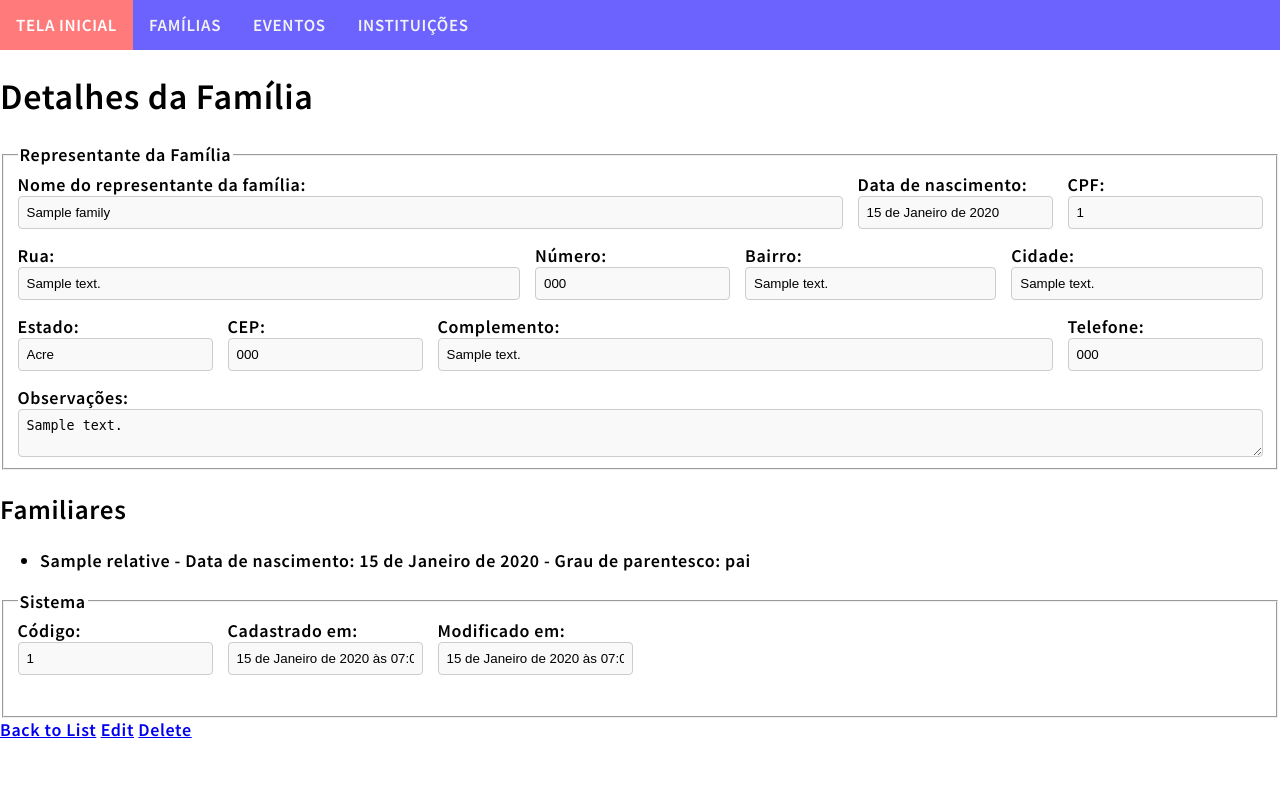
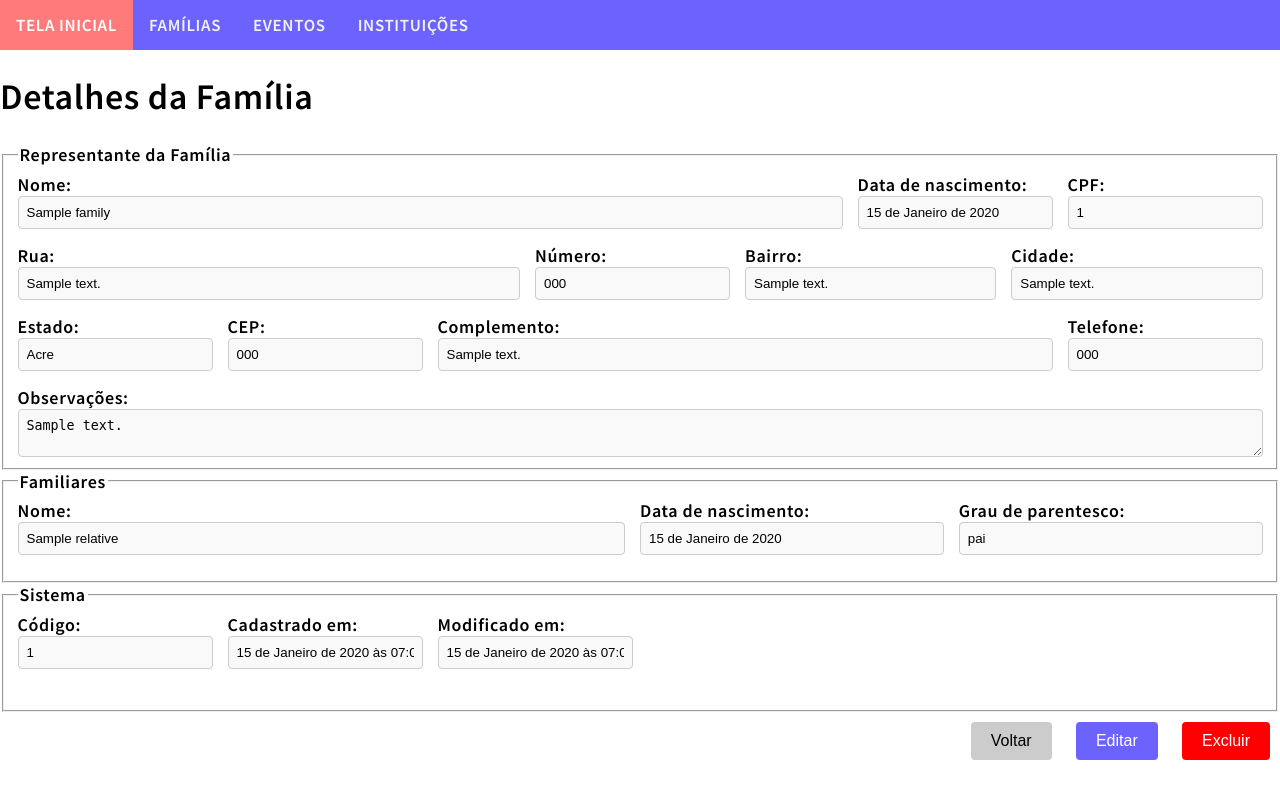
Before and after one commit to DirceuMartinsVaz/SolidariData, a Django app: page /sdata/family/1/ in a window 1280 px wide. Run offline with Django 5.2, Linux system fonts and the light colour scheme; tables that the repository leaves empty hold one stand-in row (values such as "Sample post").

Commit message:
Some changes in family templates

```diff
--- a/SolidariData/sdata/static/sdata/styles.css
+++ b/SolidariData/sdata/static/sdata/styles.css
@@ -82,7 +82,7 @@ input {
 button {
   display: inline-block;
   padding: 10px 20px;
-  margin-top: 10px;
+  margin: 10px;
   border: none;
   border-radius: 4px;
   font-size: 16px;
@@ -97,6 +97,11 @@ button.btn-primary {
 button.btn-secondary {
   background-color: #ccc;
   color: #000;
+}
+
+button.btn-danger {
+  background-color: red;
+  color: #fff;
 }
 
 button:hover {
@@ -154,3 +159,28 @@ button.btn-primary {
   border-radius: 4px;
   background-color: #f9f9f9;
 }
+
+/* Style the table */
+table {
+  width: 100%;
+  border-collapse: collapse;
+  margin: 20px 0;
+}
+
+th, td {
+  padding: 12px;
+  text-align: left;
+  border-bottom: 1px solid #ddd;
+}
+th {
+  background-color: #6c63ff;
+  text-align: center;
+  color: white;
+}
+td {
+  background-color: #f9f9f9;
+}
+td.center {
+  text-align: center;
+  background-color: #f9f9f9;
+}
--- a/SolidariData/sdata/templates/sdata/family_detail.html
+++ b/SolidariData/sdata/templates/sdata/family_detail.html
@@ -8,7 +8,7 @@
     <legend>Representante da Família</legend>
     <div class="form-row">
         <div class="form-group">
-            <label for="family_representative_name">Nome do representante da família:</label>
+            <label for="family_representative_name">Nome:</label>
             <input type="text" id="family_representative_name" name="family_representative_name"
                    value="{{ family.family_representative_name }}" readonly class="form-control">
         </div>
@@ -72,17 +72,32 @@
         <textarea id="family_note" name="family_note" readonly class="form-control">{{ family.family_note }}</textarea>
     </div>
 </fieldset>
-<!--
-<p><strong>Criado em:</strong> {{ family.family_created }}</p>
-<p><strong>Atualizado em:</strong> {{ family.family_updated }}</p>
--->
 
-<h2>Familiares</h2>
-<ul>
+<fieldset>
+    <legend>Familiares</legend>
     {% for relative in family.relatives.all %}
-        <li>{{ relative.relative_name }} - Data de nascimento: {{ relative.relative_birthdate }} - Grau de parentesco: {{ relative.relative_relationship }}</li>
+    <div class="form-row">
+
+        <div class="form-group-2">
+            <label for="relative_name">Nome:</label>
+            <input type="text" value="{{ relative.relative_name }}" readonly class="form-control">
+        </div>
+        <div class="form-group">
+            <label for="relative_name">Data de nascimento:</label>
+            <input type="text" value="{{ relative.relative_birthdate }}" readonly class="form-control">
+        </div>
+        <div class="form-group">
+            <label for="relative_name">Grau de parentesco:</label>
+            <input type="text" value="{{ relative.relative_relationship }}" readonly class="form-control">
+        </div>
+
+    </div>
     {% endfor %}
-</ul>
+</fieldset>
+
+
+
+<!-- Familiares -->
 
 <fieldset>
     <legend>Sistema</legend>
@@ -106,9 +121,19 @@
         </div>
     </div>
 </fieldset>
+<div class="form-actions">
+    <div class="button">
+        <button type="button" class="btn-secondary" onclick="window.location.href='{% url 'family_list' %}'">
+            Voltar
+        </button>
+        <button type="button" class="btn-primary" onclick="window.location.href='{% url 'family_update' family.pk %}'">
+            Editar
+        </button>
+        <button type="button" class="btn-danger" onclick="window.location.href='{% url 'family_delete' family.pk %}'">
+            Excluir
+        </button>
 
-<a href="{% url 'family_list' %}">Back to List</a>
-<a href="{% url 'family_update' family.pk %}">Edit</a>
-<a href="{% url 'family_delete' family.pk %}">Delete</a>
+    </div>
+</div>
 
 {% endblock %}
```
Also changed, not shown: SolidariData/sdata/templates/sdata/family_confirm_delete.html (+5 -2 lines), SolidariData/sdata/templates/sdata/family_form.html (+9 -4 lines), SolidariData/sdata/templates/sdata/family_list.html (+14 -6 lines), SolidariData/db.sqlite3, 1 other file.
